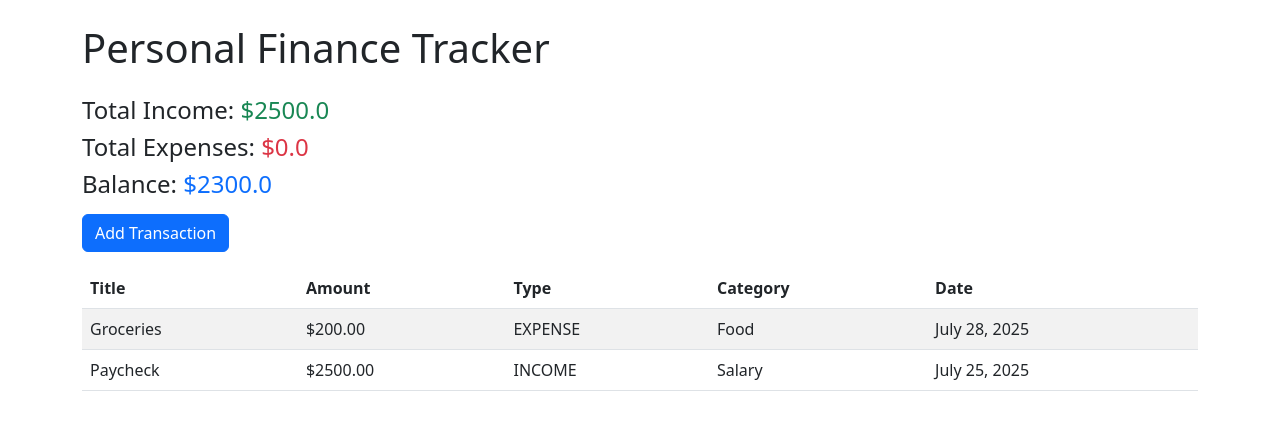
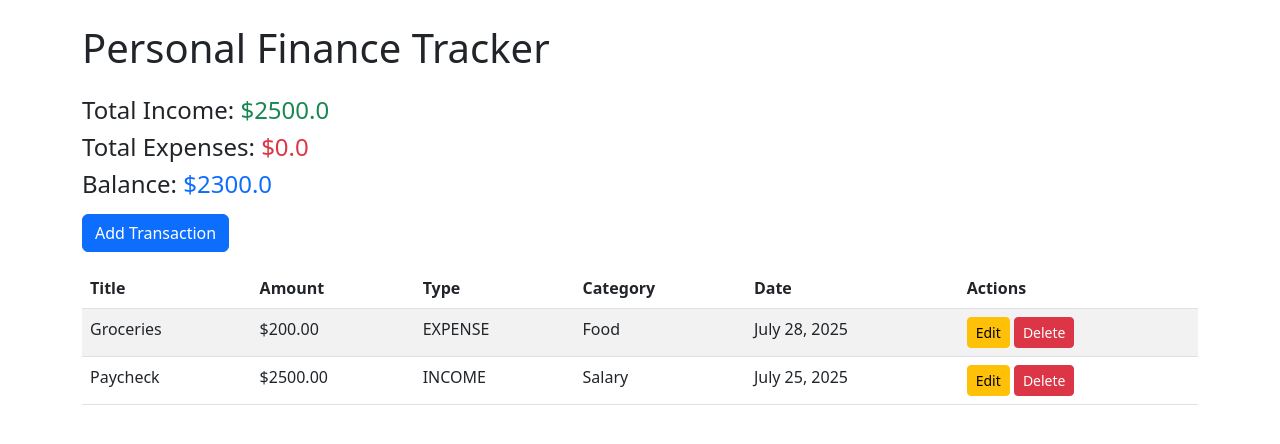
Before and after one commit to CameronSteensma/Personal_Finance_Tracker, a Django app: page / in a window 1280 px wide. Shown: the top 444 px of the page. Run offline with Django 5.2, Linux system fonts and the light colour scheme; data comes from the database, SQL or seed files in the repository.

Commit message:
feat: Add edit and delete functionality for transactions
- Created edit_transaction view and template for updating records
- Created delete_transaction view and confirmation template
- Added Edit/Delete buttons to transaction table
- Updated URL routing for edit and delete pages

```diff
--- a/transactions/templates/transactions/transaction_list.html
+++ b/transactions/templates/transactions/transaction_list.html
@@ -25,6 +25,7 @@
                 <th>Type</th>
                 <th>Category</th>
                 <th>Date</th>
+                <th>Actions</th>
             </tr>
         </thead>
         <tbody>
@@ -35,6 +36,10 @@
                 <td>{{ transaction.transaction_type }}</td>
                 <td>{{ transaction.category }}</td>
                 <td>{{ transaction.date }}</td>
+                <td>
+                    <a href="{% url 'edit_transaction' transaction.pk %}" class="btn btn-warning btn-sm">Edit</a>
+                    <a href="{% url 'delete_transaction' transaction.pk %}" class="btn btn-danger btn-sm">Delete</a>
+                </td>
             </tr>
             {% empty %}
             <tr>
--- a/transactions/urls.py
+++ b/transactions/urls.py
@@ -4,4 +4,6 @@ from . import views
 urlpatterns = [
     path('', views.transaction_list, name='transaction_list'),
     path('add/', views.add_transaction, name='add_transaction'),
+    path('edit/<int:pk>/', views.edit_transaction, name='edit_transaction'),
+    path('delete/<int:pk>/', views.delete_transaction, name='delete_transaction'),
 ]
--- a/transactions/views.py
+++ b/transactions/views.py
@@ -1,4 +1,4 @@
-from django.shortcuts import render, redirect
+from django.shortcuts import render, redirect, get_object_or_404
 
 # Create your views here.
 from .models import Transactions
@@ -26,3 +26,21 @@ def add_transaction(request):
     else:
         form = TransactionForm()
     return render(request, 'transactions/add_transaction.html', {'form': form})
+
+def edit_transaction(request, pk):
+    transaction = get_object_or_404(Transactions, pk=pk)
+    if request.method == 'POST':
+        form = TransactionForm(request.POST, instance=transaction)
+        if form.is_valid():
+            form.save()
+            return redirect('transaction_list')
+    else:
+        form = TransactionForm(instance=transaction)
+    return render(request, 'transactions/edit_transaction.html', {'form': form, 'transaction': transaction})
+
+def delete_transaction(request, pk):
+    transaction = get_object_or_404(Transactions, pk=pk)
+    if request.method == 'POST':
+        transaction.delete()
+        return redirect('transaction_list')
+    return render(request, 'transactions/delete_transaction.html', {'transaction': transaction})
```
Also changed, not shown: transactions/templates/transactions/delete_transaction.html (added, +17 -0 lines), transactions/templates/transactions/edit_transaction.html (added, +18 -0 lines).
